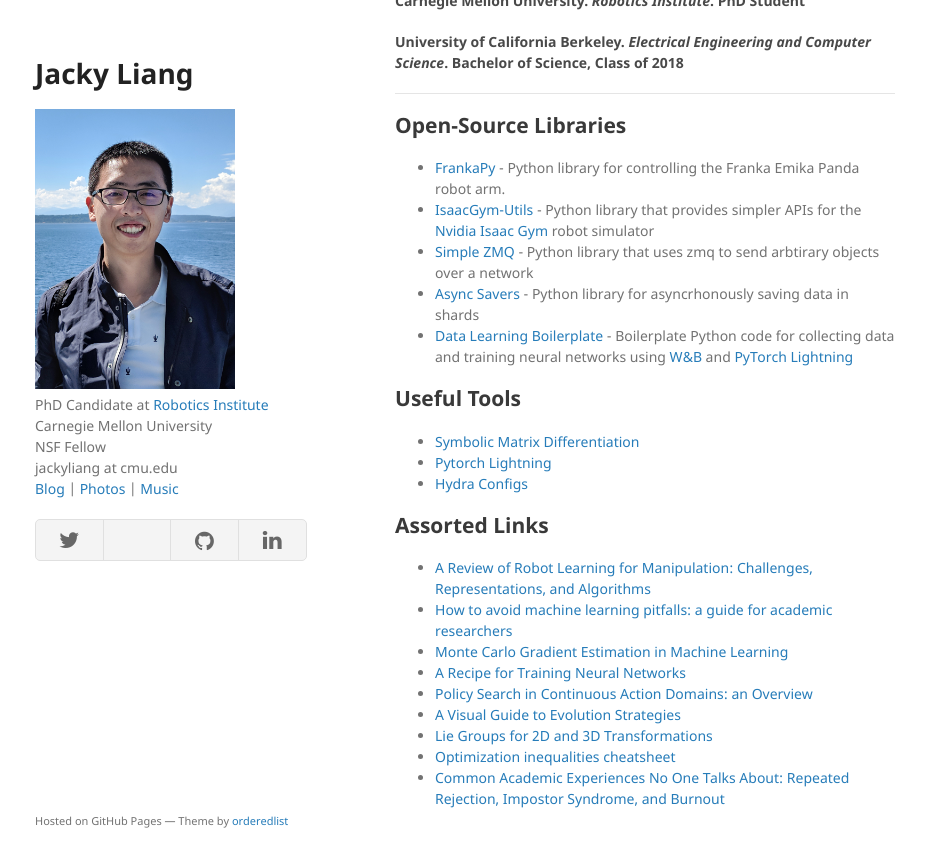
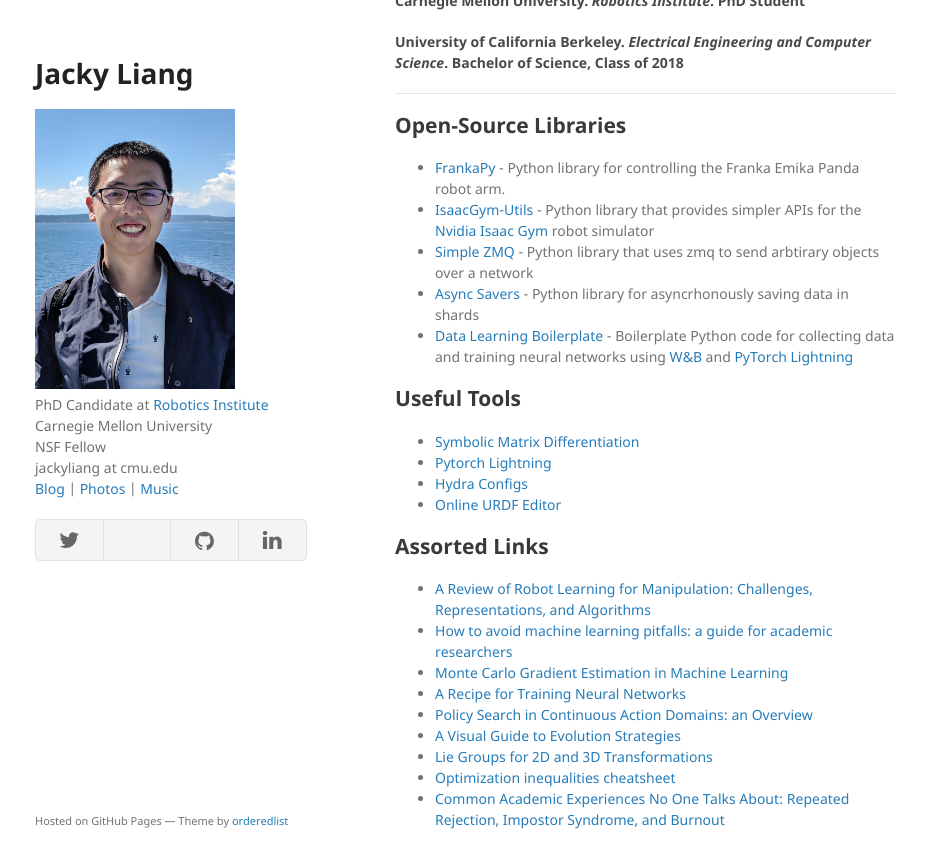
Before and after one commit to jacky-liang/jacky.io, a Jekyll site: the page built from index.md, in a window 1280 px wide and 900 px high, scrolled down 6759 px. Shown: the top 868 px of the window, without its empty margins (175-1101 px from the left). Built offline with Jekyll 4.4.1, drawn with Linux system fonts in a browser that asks for light colours; a style sheet for code colours, icons or effects is not loaded; our own code applies the rules of GitHub Pages for plain Markdown files.

Commit message:
Update index.md

```diff
--- a/index.md
+++ b/index.md
@@ -192,6 +192,7 @@ Fall 2016, 2017 Discussion Teaching Assistant
 * [Symbolic Matrix Differentiation](http://www.matrixcalculus.org/matrixCalculus)
 * [Pytorch Lightning](https://github.com/PyTorchLightning/pytorch-lightning)
 * [Hydra Configs](https://hydra.cc/)
+* [Online URDF Editor](http://www.mymodelrobot.appspot.com/5629499534213120)
 
 ## Assorted Links
 
```
